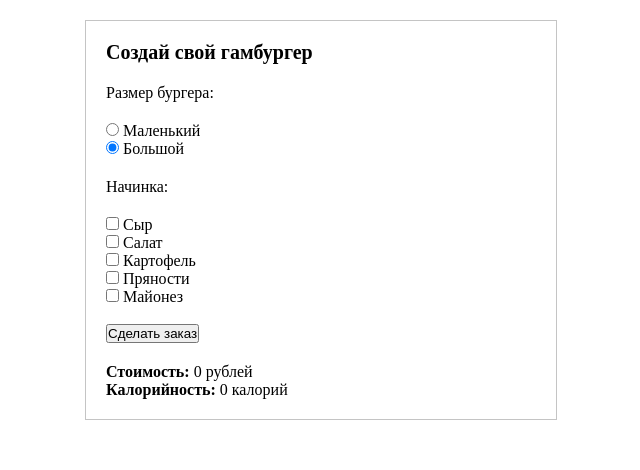
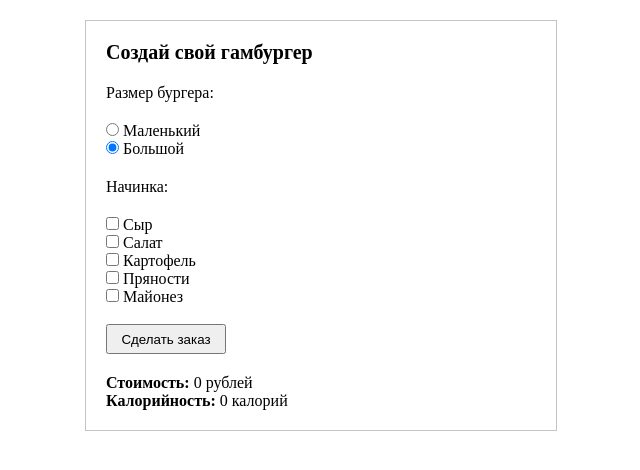
Before and after one commit to AlterTema/AlterJS2, a plain HTML site: page hamburger(необязательное)/hamburger.html in a window 1280 px wide. Shown: the whole page, without its empty margins (319-959 px from the left). Drawn offline with Linux system fonts and the light colour scheme.

Commit message:
Initial commit

```diff
--- a/hamburger(необязательное)/hamburger.html
+++ b/hamburger(необязательное)/hamburger.html
@@ -46,7 +46,7 @@
 
             <br/>
             <div class="submit">
-                <input type="submit" value="Сделать заказ" />
+                <input class="button" type="submit" value="Сделать заказ" />
             </div>
             <div class="result" id="result">
                 <div><b>Стоимость:</b> <span id="price">0</span> рублей</div>
--- a/hamburger(необязательное)/style.less
+++ b/hamburger(необязательное)/style.less
@@ -32,3 +32,8 @@
     padding-bottom: 20px;
     padding-top: 20px;
 }
+
+.button {
+        width: 120px;
+    height: 30px;
+}
```
Also changed, not shown: hamburger(необязательное)/style.css.
